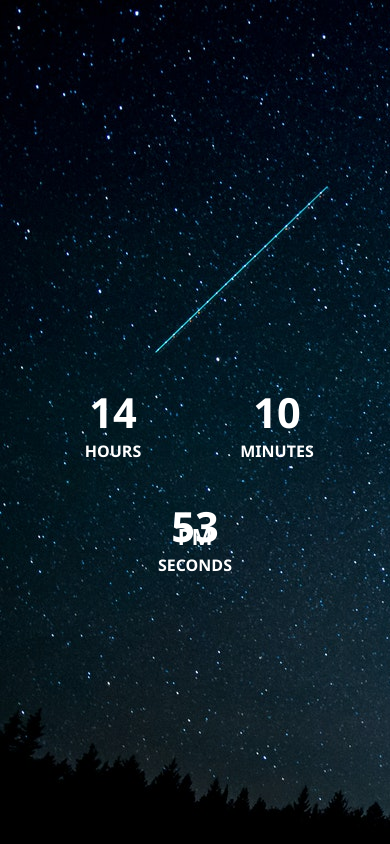
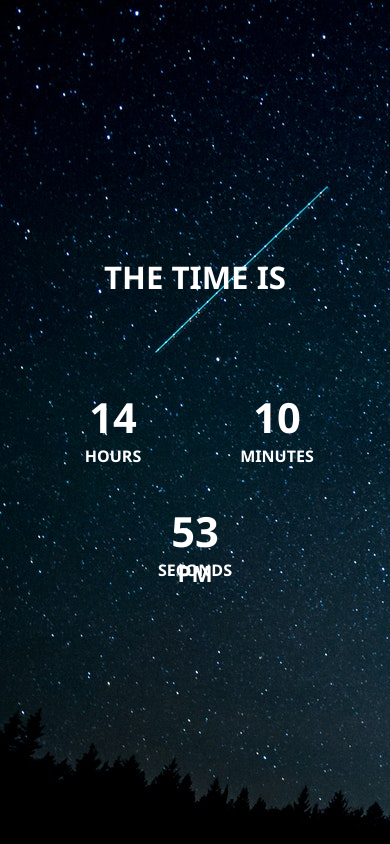
Before and after one commit to shyam500/Clock, a plain HTML site: page index.html in a window 390 px wide. Drawn offline with Linux system fonts and the light colour scheme.

Commit message:
added header

```diff
--- a/index.html
+++ b/index.html
@@ -14,6 +14,9 @@
 
 <body>
     <main>
+        <header>
+            <h2>THE TIME IS</h2>
+        </header>
         <section class="container">
             <section class="box">
                 <h2 class="up" id="day">00</h2>
--- a/scripts/main.js
+++ b/scripts/main.js
@@ -48,5 +48,5 @@ setInterval(() => {
     hour.textContent = addZeroFunc(date.getHours());
     min.textContent = addZeroFunc(date.getMinutes());
     sec.textContent = addZeroFunc(date.getSeconds());
-    ampm.textContent = date.getHours() >= 12 ? 'PM' : "AM"
+    ampm.textContent = date.getHours() >= 12 ? 'PM' : "AM";
 }, 1000);
--- a/styles/style.css
+++ b/styles/style.css
@@ -18,11 +18,15 @@ body {
   font-family: var(--main_font);
 }
 
-main{
+main {
   display: flex;
   justify-content: center;
   align-items: center;
   flex-direction: column;
+}
+
+header {
+  font: normal bolder 2.1rem var(--main_font);
 }
 
 .container {
@@ -55,7 +59,7 @@ main{
   text-align: center;
 }
 
-#ampm{
+#ampm {
   color: rgb(255, 255, 255);
   font: normal bolder 1.4rem var(--main_font);
 }
@@ -73,4 +77,13 @@ main{
     font: normal bolder 2.6rem var(--main_font);
     text-align: center;
   }
+  #ampm {
+    margin-top: 2rem;
   }
+}
+
+@media screen and (max-width: 500px) {
+  header {
+    font: normal bolder 1.3rem var(--main_font);
+  }
+}
```
Lines whose indentation alone changed are shown as unchanged.
